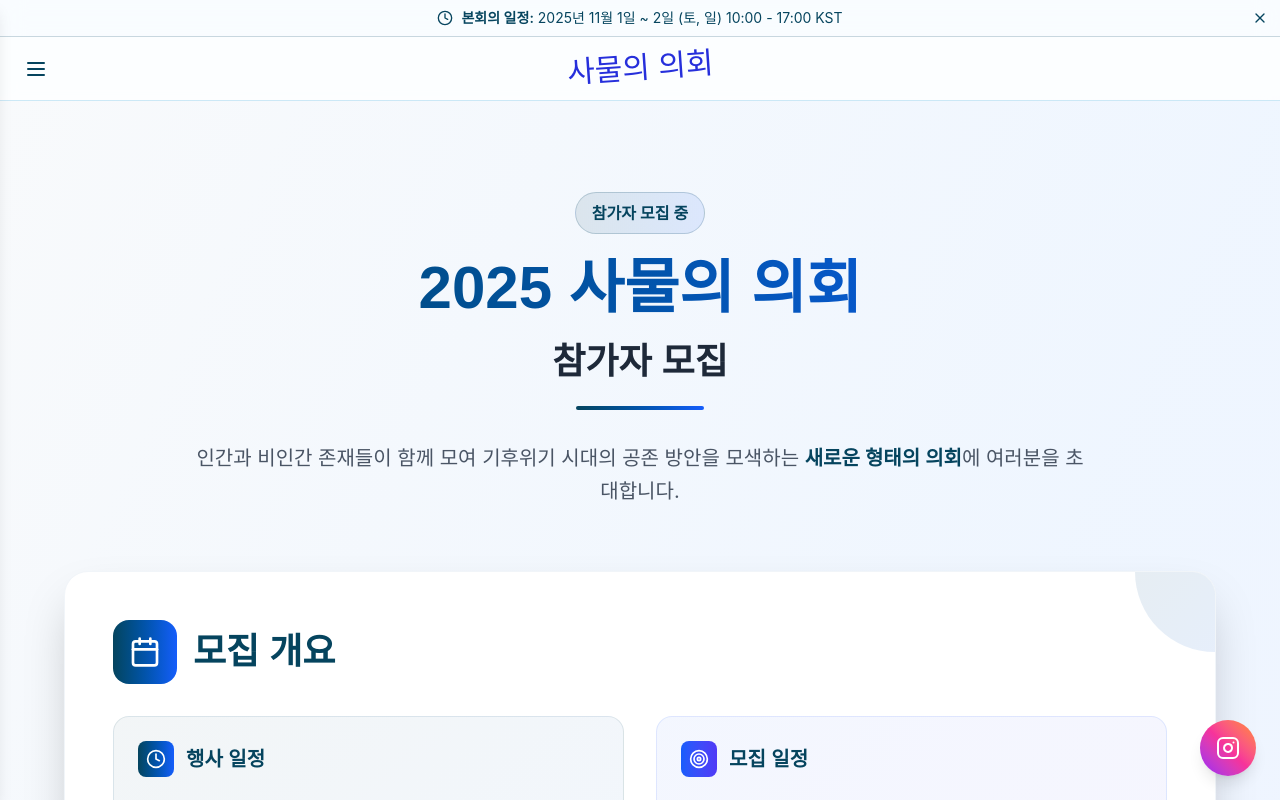
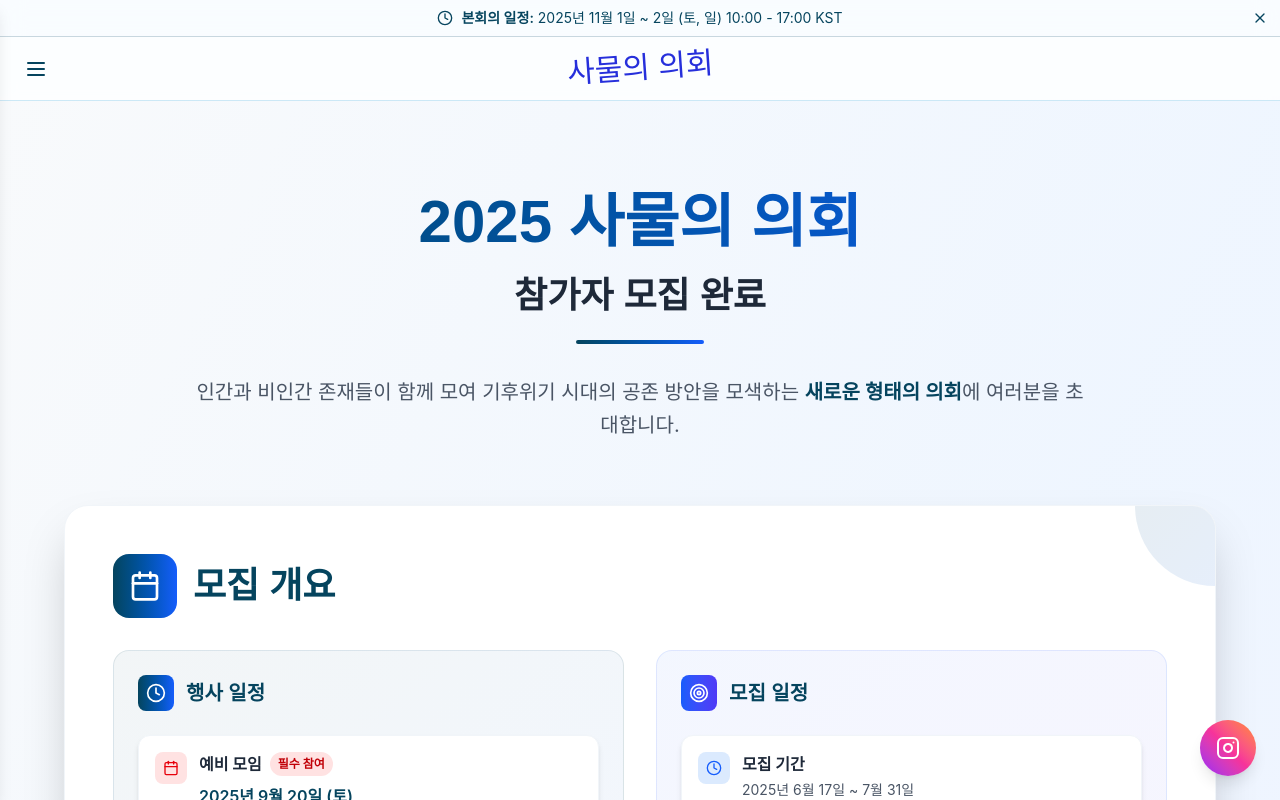
Before and after one commit to shin-minhyuk/samul.parliament, a Next.js app: page /recruitment in a window 1280 px wide. Shown: the top 800 px of the page. Built offline with nearby package versions, Linux system fonts and the light colour scheme; a web font is replaced by a local one.

Commit message:
[feat] 참가자 모집 -> 모집완료 수정, 모집중 뱃지 제거

```diff
--- a/src/app/admin/notices/new/page.tsx
+++ b/src/app/admin/notices/new/page.tsx
@@ -9,9 +9,8 @@ import { createNotice } from "@/services/noticeService";
 // 한국 시간 기준으로 오늘 날짜를 YYYY-MM-DD 형식으로 반환
 function getKoreanToday(): string {
   const now = new Date();
-  const koreanTime = new Date(
-    now.toLocaleString("en-US", { timeZone: "Asia/Seoul" }),
-  );
+  // 한국 시간대 (UTC+9) 적용
+  const koreanTime = new Date(now.getTime() + 9 * 60 * 60 * 1000);
   return koreanTime.toISOString().split("T")[0];
 }
 
--- a/src/app/recruitment/page.tsx
+++ b/src/app/recruitment/page.tsx
@@ -21,16 +21,11 @@ export default function RecruitmentPage() {
         <div className="mx-auto max-w-6xl">
           {/* Header */}
           <div className="mb-16 text-center">
-            <div className="mb-6">
-              <span className="from-ocean-deep/10 text-ocean-deep border-ocean-deep/20 inline-block rounded-full border bg-gradient-to-r to-blue-600/10 px-4 py-2 text-sm font-semibold md:text-base">
-                참가자 모집 중
-              </span>
-            </div>
             <h1 className="from-ocean-deep mb-6 bg-gradient-to-r to-blue-600 bg-clip-text text-5xl font-bold text-transparent md:text-6xl">
               2025 사물의 의회
             </h1>
             <h2 className="mb-6 text-3xl font-bold text-gray-800 md:text-4xl">
-              참가자 모집
+              참가자 모집 완료
             </h2>
             <div className="from-ocean-deep mx-auto mb-8 h-1 w-32 rounded-full bg-gradient-to-r to-blue-600"></div>
             <p className="mx-auto max-w-4xl text-xl leading-relaxed text-gray-600">
```
